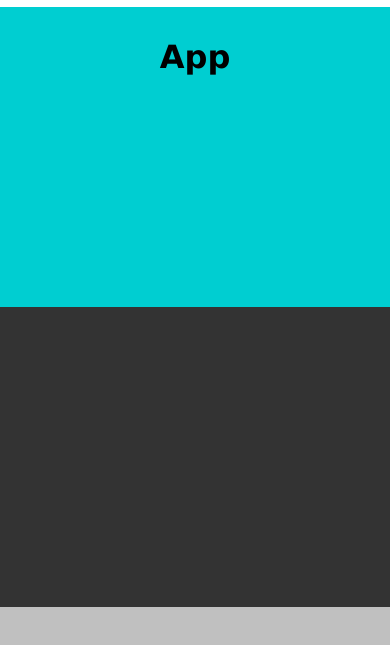
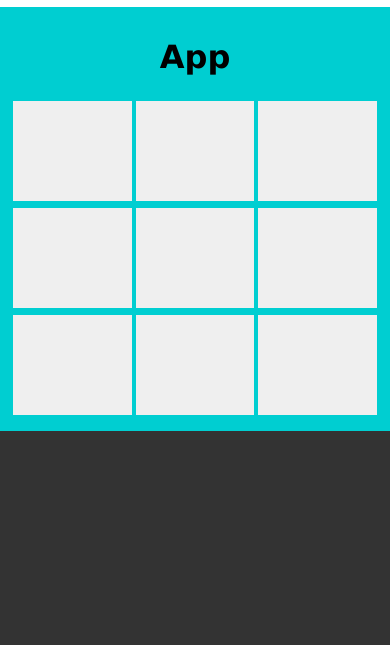
Before and after one commit to YAKOV-FRIDMAN/Resume, a plain HTML site: page index.html in a window 390 px wide. Shown: the part 4875-5520 px from the top of the page. Before the commit the page ends 5482 px from the top, so only its background shows below. Drawn offline with Linux system fonts and the light colour scheme.

Commit message:
X Mix Drix

```diff
--- a/f35.css
+++ b/f35.css
@@ -178,6 +178,13 @@ header .search button :active{
 .App{
     background-color: darkturquoise;
     padding: 10px;
+    text-align: center;
+    margin: auto;
+
+    width: 100%;
+
+    margin-left: auto;
+    margin-right: auto;
 
 }
 .Contact{
@@ -188,6 +195,7 @@ header .search button :active{
     background-color: cadetblue;
     padding: 10px;
 }
+
 
 .fo{
     width: 100%;
@@ -255,6 +263,36 @@ h4{
 
     padding: 1 1px;
     margin:  0;
+}
+.xo{
+
+      table-layout: fixed;
+
+        position: relative;
+        left: 50%;
+        transform: translateX(-50%);
+        /* z-index: -1; */
+    display: inline-table  ;
+    margin: auto;
+    width: 50%;
+
+
+
+    width: 100%;
+    text-align: center;
+    margin-left: auto;
+    margin-right: auto;
+}
+
+.xo button{
+     border: 0 solid black;
+     width: 100%;
+     height: 200px;
+     font-size: 100px;
+}
+.xo button:hover{
+    border: 2px solid black;
+
 }
 .blocks .box{
     width: 23%;
@@ -341,5 +379,11 @@ h4{
     .cc{
         width: 100%;
     }
+    .xo button{
+
+        height: 100px;
+        font-size: 80px;
+
+   }
 
 }
--- a/index.html
+++ b/index.html
@@ -5,6 +5,7 @@
     <meta name="viewport" content="width=device-width, initial-scale=1.0">
     <link rel="stylesheet" href="f35.css">
     <script src="burger.js"></script>
+    <script src="ixmixdrix.js"></script>
     <script src="https://kit.fontawesome.com/9c562b1b81.js" crossorigin="anonymous"></script>
     <title>Document</title>
 </head>
@@ -221,11 +222,11 @@
                         <button class="bute" >
                             <img src="images/github_logo.png" style="width: 150px; " >
                         </button>
-                        <button class="bute" >
+                        <button class="bute" id="demo" >
                             <img src="images/YouTube.png" style="width: 150px; " >
 
                         </button>
-                        <button class="bute" >
+                        <button class="bute"  id="demo" >
                             <img src="images/facebook.png" style="width: 150px; " >
 
                         </button>
@@ -233,8 +234,47 @@
                 </div>
 
         </div>
-        <div class="row App" id="App">
+        <div class="App row " id="App">
             <h1>App</h1>
+
+
+            <div    >
+               <table  class="xo" >
+                   <tr  >
+                       <td>
+                           <button id="a1"></button>
+                       </td>
+                       <td>
+                           <button id="a2"></button>
+                       </td>
+                       <td>
+                          <button id="a3"></button>
+                       </td>
+                   </tr>
+                   <tr>
+                    <td>
+                        <button id="b1"></button>
+                    </td>
+                    <td>
+                        <button id="b2"></button>
+                    </td>
+                    <td>
+                       <button  id="b3"></button>
+                    </td>
+                </tr>
+                <tr>
+                    <td>
+                        <button  id="c1"></button>
+                    </td>
+                    <td>
+                        <button id="c2"></button>
+                    </td>
+                    <td>
+                       <button id="c3"></button>
+                    </td>
+                </tr>
+               </table>
+            </div>
         </div>
     </div>
 </div>
@@ -278,8 +318,26 @@
         window.onload = (event) => {
             console.log('page is fully loaded');
             name();
+
+
+           // xx();
         };
         window.onresize = name;
+
+      // document.getElementById("demo").onclick = function() {myFunction()};
+            var aa = document.getElementsByTagName("button");
+        for (let index = 0; index < aa.length; index++) {
+            const element = aa[index];
+            console.log(element);
+            element.onclick = function(e) { myFunction(e) };
+        }
+
+
+// function myFunction(e) {
+//   alert(e)
+
+
+// }
   </script>
 </body>
 </html>
--- /dev/null
+++ b/ixmixdrix.js
@@ -0,0 +1,36 @@
+var bb = false;
+function myFunction(e) {
+
+
+    var b = document.getElementById(e.target.id)
+    if(bb == true && b.innerText == ""){
+
+        b.innerText = "O";
+        bb = false;
+    }
+    else if(bb == false && b.innerText == ""){
+        b.innerText ="X";
+        bb = true;
+    }
+
+    console.log(e.target.id);
+
+
+    var aa = document.getElementsByTagName("button");
+    for (let index = 0; index < aa.length; index++) {
+        const element = aa[index];
+        // element.style.backgroundColor = "red";
+        console.log(element.id);
+    }
+
+
+
+
+
+    // var x, i;
+    // x = document.querySelectorAll("#tablex");
+    // for (i = 0; i < x.length; i++) {
+    //     x[i].style.backgroundColor = "red";
+    //     console.log("d");
+    // }
+}
```
